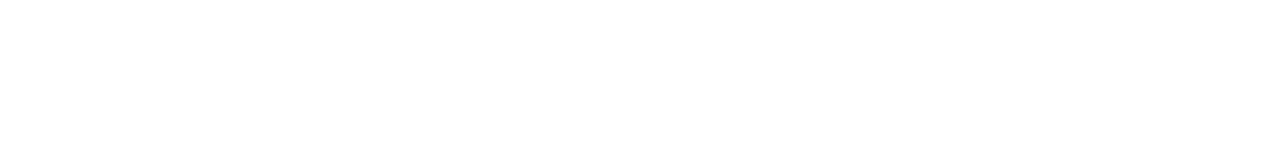
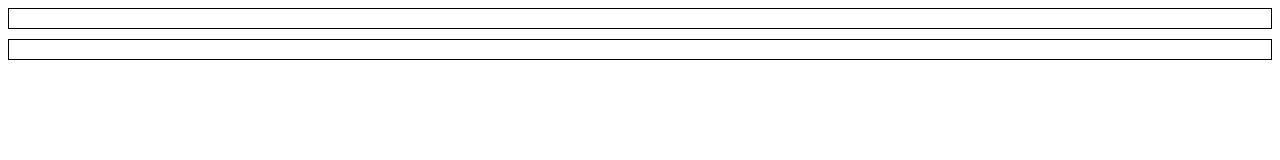
Before and after one commit to aliaksei-pavlenko/note_app, a React app: page / in a window 1280 px wide. Built offline with nearby package versions, Linux system fonts and the light colour scheme.

Commit message:
add InputComponent component add to it callback relocate convTextToSpans and colorizeSpans

```diff
--- a/source/Components/EntireApp.js
+++ b/source/Components/EntireApp.js
@@ -1,8 +1,11 @@
 import React from 'react';
+import InputComponent from './InputComponent/InputComponent';
 
 let EntireApp = () => {
     return (
-        <div></div>
+        <div>
+            <InputComponent/>
+        </div>
     )
 }
 
--- a/source/Components/InputComponent/InputComponent.js
+++ b/source/Components/InputComponent/InputComponent.js
@@ -1,11 +1,15 @@
 import React from 'react';
 import './style.css';
+import onInputCallback from './onInputCallback';
 
 let InputComponent = () => {
+    let onTagsClick = () => {
+        console.log(document.getElementsByClassName('editTags'))
+    }
     return (
         <div>
-            <div contentEditable className={'editDiv'}></div>
-            <div className={'editTags'}></div>
+            <div contentEditable className={'editDiv'} onInput={onInputCallback}></div>
+            <div className={'editTags'} onClick={onTagsClick}></div>
         </div>
     )
 }
--- a/source/gears/colorizeSpans.js
+++ b/source/Components/InputComponent/gears/colorizeSpans.js
@@ -15,3 +15,5 @@ let colorizeSpans = (tagsId) => {
 
 // how to use
 // colorizeSpans(convTextToSpans('some text...').tagsId)
+
+export default colorizeSpans;
--- a/source/gears/convTextToSpans.js
+++ b/source/Components/InputComponent/gears/convTextToSpans.js
@@ -77,3 +77,5 @@ let convTextToSpans = (text) => {
     }
     return {spanArray:spanArray,shadowSpansArray:shadowSpansArray,tagsId:tagsId} //
 }
+
+export default convTextToSpans;
--- /dev/null
+++ b/source/Components/InputComponent/onInputCallback.js
@@ -0,0 +1,52 @@
+import convTextToSpans from './gears/convTextToSpans';
+import colorizeSpans from './gears/colorizeSpans';
+
+
+let onInputCallback = (e) => {
+    let offsetOnTextNode = window.getSelection().baseOffset;
+    let baseLength = window.getSelection().baseNode.length;
+    let parentId = window.getSelection().focusNode.parentNode.id;
+    let parentNode = window.getSelection().focusNode.parentNode;
+
+
+    e.target.innerHTML = convTextToSpans(e.target.innerText).spanArray.join('');
+    if(convTextToSpans(e.target.innerText).shadowSpansArray.length!==0){
+        document.getElementsByClassName('editTags').innerHTML = convTextToSpans(e.target.innerText).shadowSpansArray.join('');
+    } else {
+        document.getElementsByClassName('editTags').innerHTML = '<span>no tags</span>'
+    }
+    colorizeSpans(convTextToSpans(e.target.innerText).tagsId);
+
+    if (e.nativeEvent.data === ' ') {
+        let newParentId = `span${parseInt(parentId.slice(4)) + 1}`;
+        if (parseInt(parentId.slice(4)) === 0) {
+            if (offsetOnTextNode === 2) {
+                window.getSelection().collapse(document.getElementById(newParentId).firstChild, 1);
+            } else {
+                window.getSelection().collapse(document.getElementById(newParentId), 1);
+            }
+        } else {
+            window.getSelection().collapse(document.getElementById(newParentId).firstChild, 1);
+        }
+    } else {
+        if (baseLength === offsetOnTextNode && parentNode.innerText[0].charCodeAt() === 160) {
+            let newParentId = `span${parseInt(parentId.slice(4)) + 1}`;
+            let newoffsetOnTextNode = offsetOnTextNode - 1;
+            if(e.nativeEvent.inputType === 'deleteContentBackward'){
+                window.getSelection().collapse(document.getElementById(parentId).firstChild, 1);
+            } else {
+                window.getSelection().collapse(document.getElementById(newParentId).firstChild, newoffsetOnTextNode);
+            }
+        } else {
+            if(e.nativeEvent.inputType === 'insertParagraph'){
+                window.getSelection().collapse(document.getElementById(parentId).firstChild, 1);
+            } else {
+                window.getSelection().collapse(document.getElementById(parentId).firstChild, offsetOnTextNode);
+            }
+
+        }
+    }
+
+}
+
+export default onInputCallback;
--- a/source/Components/InputComponent/style.css
+++ b/source/Components/InputComponent/style.css
@@ -1,7 +1,10 @@
 .editDiv {
-    border: 1px black;
+    height: 1.2em;
+    border: 1px solid black;
+    margin-bottom: 10px;
 }
 
 .editTags {
-    border: 1px black;
+    height: 1.2em;
+    border: 1px solid black;
 }
```
